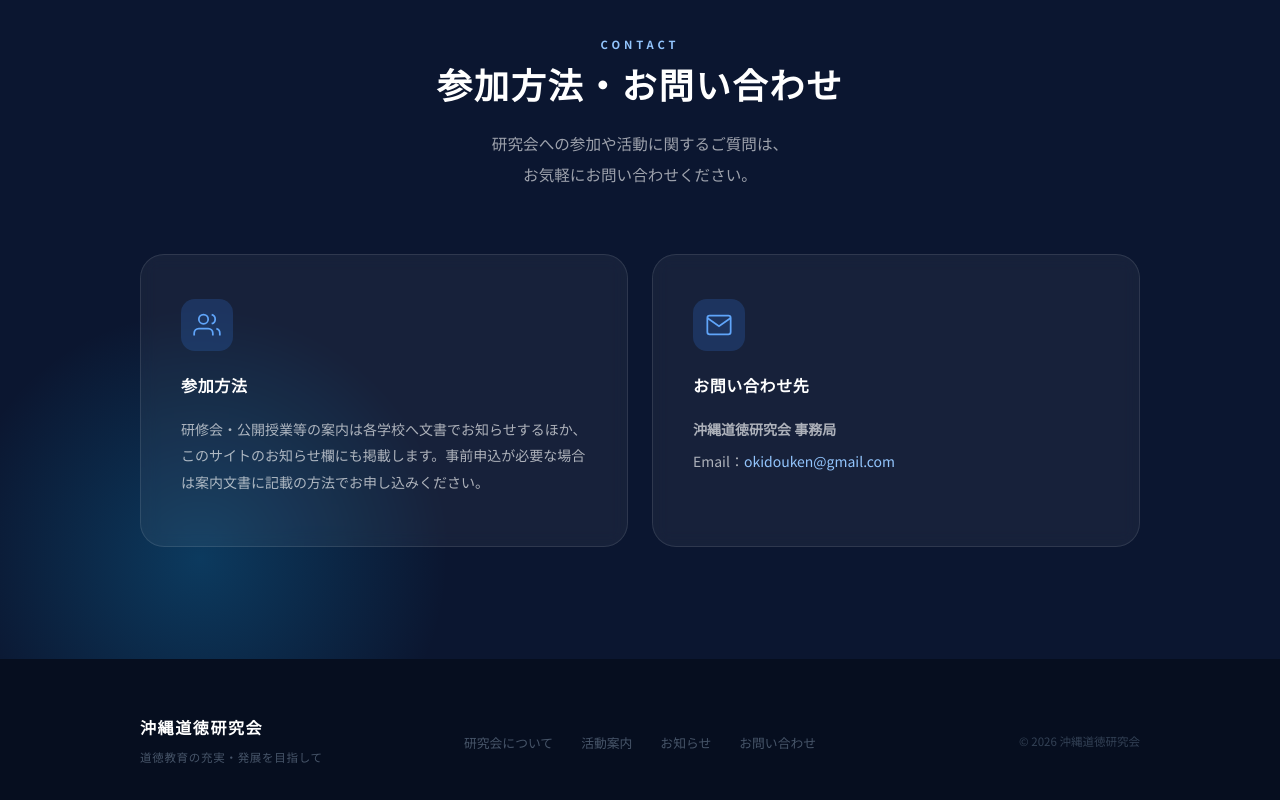
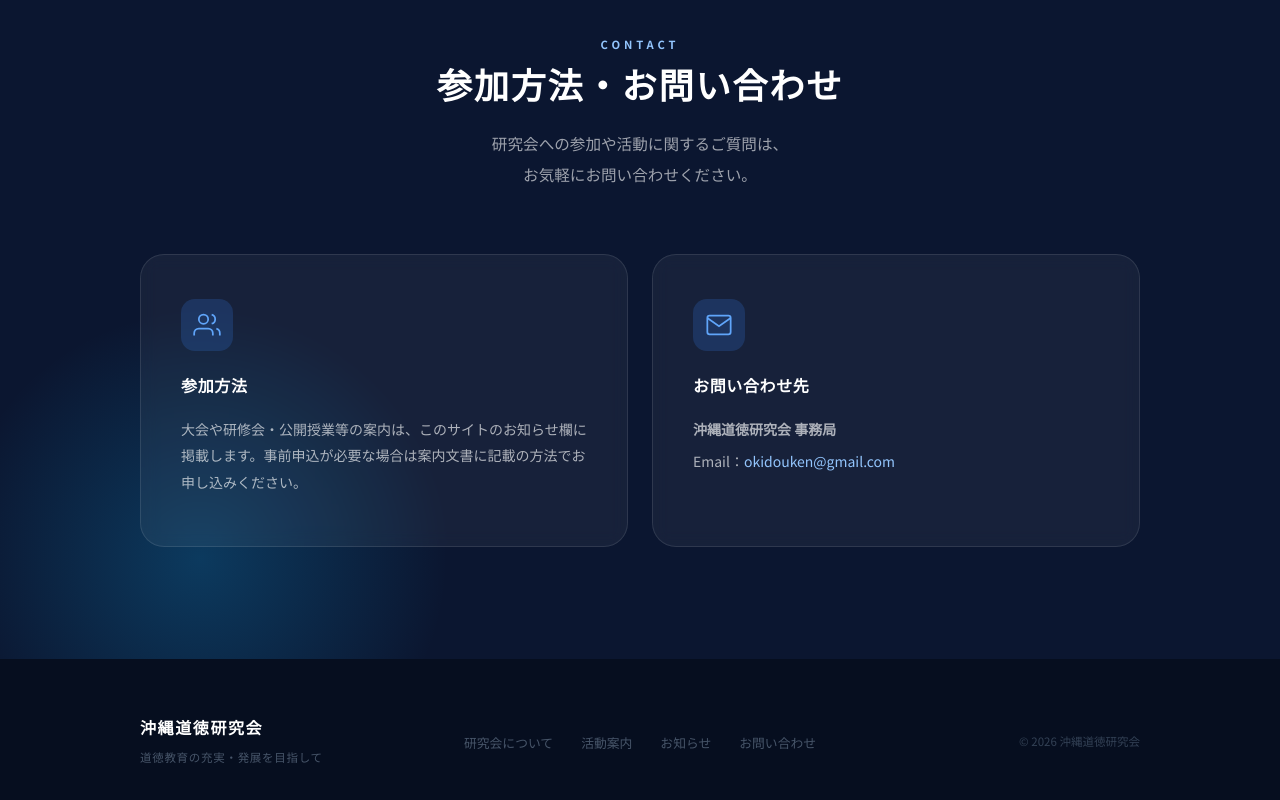
Before and after one commit to okidouken/okinawa-doutoku-hp, a plain HTML site: page index.html in a window 1280 px wide. Shown: the part 2859-3659 px from the top of the page. Drawn offline with Linux system fonts and the light colour scheme.

Commit message:
参加方法の文言を更新

```diff
--- a/index.html
+++ b/index.html
@@ -210,7 +210,7 @@
               <svg width="28" height="28" viewBox="0 0 24 24" fill="none" stroke="currentColor" stroke-width="1.5"><path d="M17 21v-2a4 4 0 0 0-4-4H5a4 4 0 0 0-4 4v2"/><circle cx="9" cy="7" r="4"/><path d="M23 21v-2a4 4 0 0 0-3-3.87"/><path d="M16 3.13a4 4 0 0 1 0 7.75"/></svg>
             </div>
             <h3>参加方法</h3>
-            <p>研修会・公開授業等の案内は各学校へ文書でお知らせするほか、このサイトのお知らせ欄にも掲載します。事前申込が必要な場合は案内文書に記載の方法でお申し込みください。</p>
+            <p>大会や研修会・公開授業等の案内は、このサイトのお知らせ欄に掲載します。事前申込が必要な場合は案内文書に記載の方法でお申し込みください。</p>
           </div>
           <div class="contact__card">
             <div class="contact__card-icon" aria-hidden="true">
```
